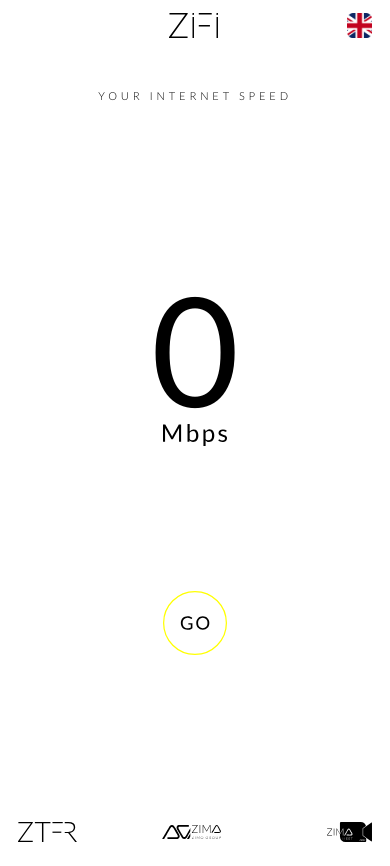
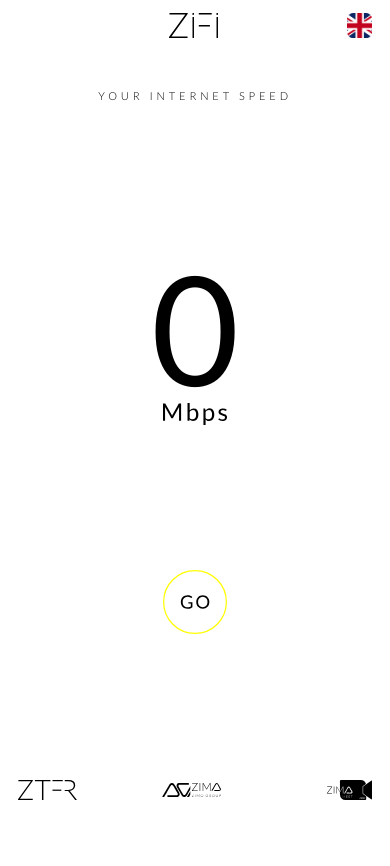
Before and after one commit to saadalisajjad/ZIFI, a React (Vite) app: page / in a window 390 px wide. After the commit the page ends 844 px from the top, so only its background shows below. Built offline with nearby package versions, Linux system fonts and the light colour scheme.

Commit message:
make it responsive

```diff
--- a/src/components/Layout/Footer/Footer.jsx
+++ b/src/components/Layout/Footer/Footer.jsx
@@ -1,8 +1,8 @@
 import Section from "../../common/Section/Section";
 
-export default function Footer({ className, displayLayout }) {
+export default function Footer({ className = '', displayLayout }) {
   return (
-    <Section className={`flex flex-row justify-between pb-[24px] lg:pb-[33px] ${className}`}>
+    <Section className={`flex flex-row justify-between  ${className}`}>
       <div className="lg:ml-[38px] w-full hidden lg:flex items-center">
         <img
           src={displayLayout ? '/logo.png' : "/black/logo.svg"}
--- a/src/components/SpeedTest/Calculation/CalculationSection.jsx
+++ b/src/components/SpeedTest/Calculation/CalculationSection.jsx
@@ -42,7 +42,7 @@ export default function CalculationSection({ showMoreInfo, setShowMoreInfo }) {
   }, [calculate]);
 
   return (
-    <Section className="flex justify-center lg:justify-end items-center !h-[85vh] w-full">
+    <Section className="flex justify-center lg:justify-end items-center !h-[80vh] lg:!h-[86vh] w-full">
       <div className="lg:mr-[50px] w-full">
         <div className="flex flex-col lg:flex-row items-center justify-end w-full">
           <div className="flex flex-row justify-center lg:justify-end w-full">
--- a/src/index.css
+++ b/src/index.css
@@ -4,4 +4,5 @@
   background-color: white;
   color: black;
   font-family: "Lato", sans-serif;
+  overflow: hidden;
 }
```
